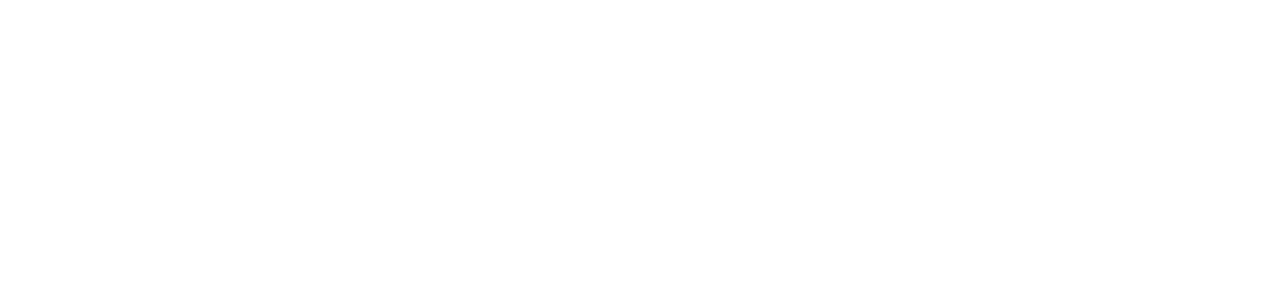
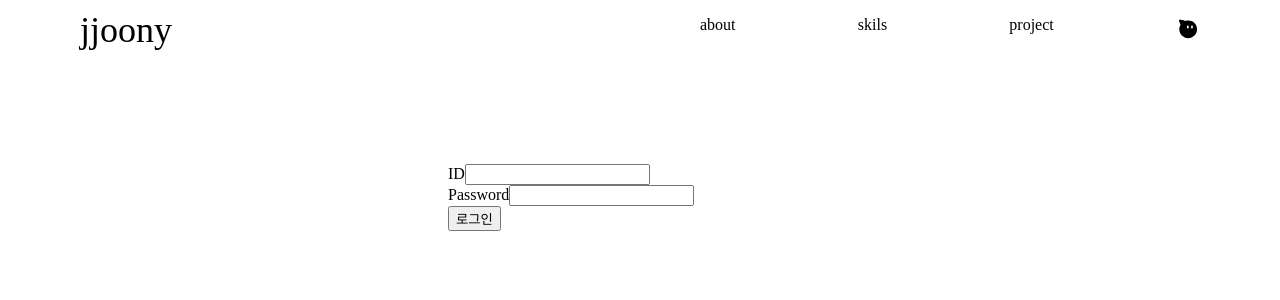
Before and after one commit to jjoonyna/portfolio_front, a React (Vite) app: page /login in a window 1280 px wide. Before the commit this address had no page. Shown: the top 300 px of the page. Built offline with nearby package versions, Linux system fonts and the light colour scheme.

Commit message:
스크롤 이동 부드럽게 변경 및 로그인 페이지 생성(많은 수정 필요)

```diff
--- a/src/App.jsx
+++ b/src/App.jsx
@@ -1,7 +1,6 @@
 import {BrowserRouter, Route, Routes} from 'react-router-dom';
 import Home from './Pages/Home.jsx';
-import About from './Components/About.jsx';
-import Skills from './Components/Skills.jsx';
+import Login from './Pages/Login.jsx'
 import './Css/App.css';
 
 
@@ -12,8 +11,7 @@
     <BrowserRouter>
         <Routes >
             <Route index element={<Home />}/>
-            <Route path='about' element={<Home><About /></Home>}/>
-            <Route path='skills' element={<Home><Skills /></Home>}/>
+            <Route path='login' element={<Login />} />
         </Routes>
     </BrowserRouter>
     )
--- a/src/Components/Header.jsx
+++ b/src/Components/Header.jsx
@@ -3,11 +3,11 @@
 import '../Css/App.css';
 import '../Css/reset.css';
 import '../Css/common.css';
-
-
+import { AiFillAliwangwang } from "react-icons/ai";
 
 
 const Header=()=>{
+
     return (
         <header>
             <div className = 'header-inner'>
@@ -16,10 +16,10 @@
                         <Link to='/'>jjoony</Link>
                     </div>
                     <nav>
-                        <a href='#about'>about</a>
-                        <a href='#skills'>skils</a>
-                        <a href='#'>project</a>
-                        <a href='#'>mypage</a>
+                        <a href='/#about'>about</a>
+                        <a href='/#skills'>skils</a>
+                        <a href='/#project'>project</a>
+                        <Link to='/login'><AiFillAliwangwang className='icon'/></Link>
                     </nav>
                 </div>
             </div>
--- /dev/null
+++ b/src/Components/Project.jsx
@@ -0,0 +1,8 @@
+
+
+
+const Project=()=>{
+
+}
+
+export default Project;
--- a/src/Css/App.css
+++ b/src/Css/App.css
@@ -1,3 +1,7 @@
+html{
+    scroll-behavior: smooth;
+}
+
 @media (min-width: 1024px) {
     .App {
         font-family: Nanum Gothic, sans-serif;
--- /dev/null
+++ b/src/Css/Login.css
@@ -0,0 +1,8 @@
+.login-form {
+    display: flex;
+    flex-direction: column;
+    margin: 5% 35%;
+}
+.login-form .login-info {
+
+}
--- a/src/Css/common.css
+++ b/src/Css/common.css
@@ -5,3 +5,10 @@
     color: inherit;
     text-decoration: none;
 }
+
+
+
+.icon {
+    width: 24px;
+    height: 24px;
+}
--- a/src/Pages/Home.jsx
+++ b/src/Pages/Home.jsx
@@ -2,6 +2,10 @@
 import '../Css/Home.css'
 import About from '../Components/About'
 import Skills from '../Components/Skills'
+import Project from '../Components/Project'
+
+
+
 
 const Home =()=> {
     const NotionClick =()=> {
@@ -12,11 +16,13 @@
         window.open('https://github.com/jjoonyna')
     }
 
+
+
     return(
         <div>
             <Header />
-            <main className='main' id='about'>
-                <div className='home-main'>
+            <main className='main' >
+                <div className='home-main'id='about'>
                     <h1 className='home-title'>JJoony&apos; s 포트폴리오</h1>
                     <span>안녕하세요</span>
                     <span>주니어 풀스택 개발자 나원준입니다.</span>
@@ -26,10 +32,13 @@
                     </div>
                 </div>
                 <div>
-                <About />
+                    <About />
                 </div>
                 <div id='skills'>
-                <Skills />
+                    <Skills />
+                </div>
+                <div id='project'>
+                    <Project />
                 </div>
 
 
--- /dev/null
+++ b/src/Pages/Login.jsx
@@ -0,0 +1,32 @@
+import Header from "../Components/Header";
+import '../Css/Login.css'
+
+
+
+const Login=()=>{
+    return(
+        <div>
+            <div>
+                <Header />
+            </div>
+            <div className="login-form">
+                <div className="login-info">
+                    <div>
+                        ID
+                        <input type="text" className="textid"/>
+                    </div>
+                        <div>
+                        Password
+                    <input type="password" className="textpsw" />
+                    </div>
+                </div>
+                <div className="login-button">
+                    <button>로그인</button>
+                </div>
+            </div>
+        </div>
+    )
+
+}
+
+export default Login;
```
